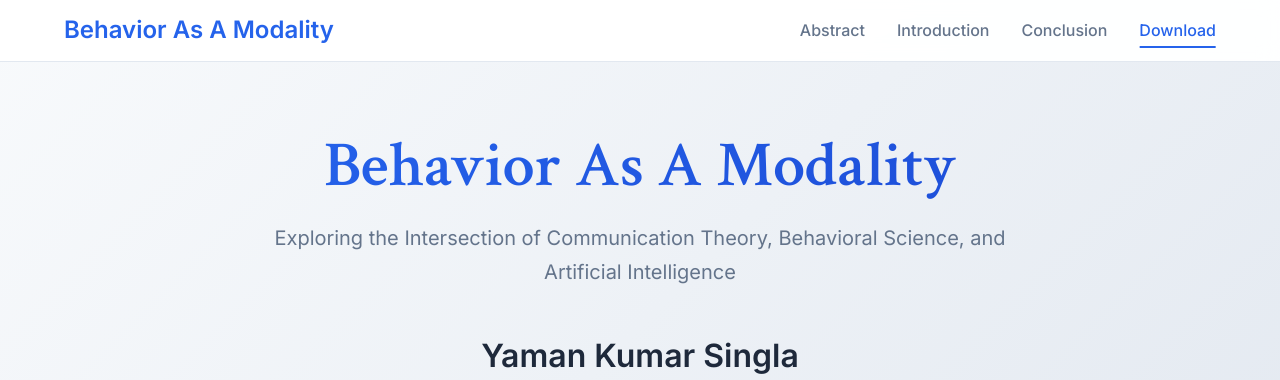
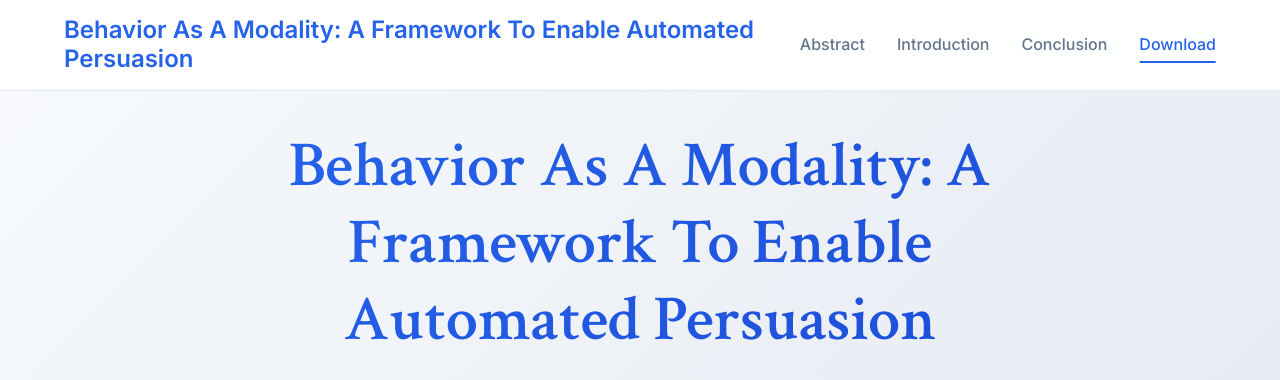
Before and after one commit to yamanksingla/PhD-thesis, a plain HTML site: page index.html in a window 1280 px wide. Shown: the top 380 px of the page. Drawn offline with Linux system fonts and the light colour scheme.

Commit message:
Update thesis

```diff
--- a/index.html
+++ b/index.html
@@ -3,20 +3,20 @@
 <head>
     <meta charset="UTF-8">
     <meta name="viewport" content="width=device-width, initial-scale=1.0">
-    <title>Behavior As A Modality - PhD Thesis by Yaman Kumar Singla</title>
+    <title>Behavior As A Modality: A Framework To Enable Automated Persuasion - PhD Thesis by Yaman Kumar Singla</title>
     <meta name="description" content="PhD thesis exploring the intersection of communication theory, behavioral science, and artificial intelligence by Yaman Kumar Singla">
     <meta name="author" content="Yaman Kumar Singla">
 
     <!-- Open Graph / Facebook -->
     <meta property="og:type" content="website">
     <meta property="og:url" content="https://yamanksingla.github.io/PhD-thesis/">
-    <meta property="og:title" content="Behavior As A Modality - PhD Thesis">
+    <meta property="og:title" content="Behavior As A Modality: A Framework To Enable Automated Persuasion - PhD Thesis">
     <meta property="og:description" content="Exploring the intersection of communication theory, behavioral science, and artificial intelligence">
 
     <!-- Twitter -->
     <meta property="twitter:card" content="summary_large_image">
     <meta property="twitter:url" content="https://yamanksingla.github.io/PhD-thesis/">
-    <meta property="twitter:title" content="Behavior As A Modality - PhD Thesis">
+    <meta property="twitter:title" content="Behavior As A Modality: A Framework To Enable Automated Persuasion - PhD Thesis">
     <meta property="twitter:description" content="Exploring the intersection of communication theory, behavioral science, and artificial intelligence">
 
     <link rel="stylesheet" href="styles.css">
@@ -29,7 +29,7 @@
     <nav class="navbar">
         <div class="nav-container">
             <div class="nav-brand">
-                <h2>Behavior As A Modality</h2>
+                <h2>Behavior As A Modality: A Framework To Enable Automated Persuasion</h2>
             </div>
             <div class="nav-links">
                 <a href="#abstract">Abstract</a>
@@ -45,7 +45,7 @@
         <section class="hero">
             <div class="container">
                 <div class="hero-content">
-                    <h1 class="thesis-title">Behavior As A Modality</h1>
+                    <h1 class="thesis-title">Behavior As A Modality: A Framework To Enable Automated Persuasion</h1>
                     <p class="thesis-subtitle">Exploring the Intersection of Communication Theory, Behavioral Science, and Artificial Intelligence</p>
 
                     <div class="author-info">
@@ -266,7 +266,7 @@
 
             <div class="footer-bottom">
                 <p>&copy; 2024 Yaman Kumar Singla. All rights reserved.</p>
-                <p>PhD Thesis: "Behavior As A Modality" • IIIT Delhi & University at Buffalo</p>
+                <p>PhD Thesis: "Behavior As A Modality: A Framework To Enable Automated Persuasion" • IIIT Delhi & University at Buffalo</p>
             </div>
         </div>
     </footer>
```
Also changed, not shown: 6 other files.
